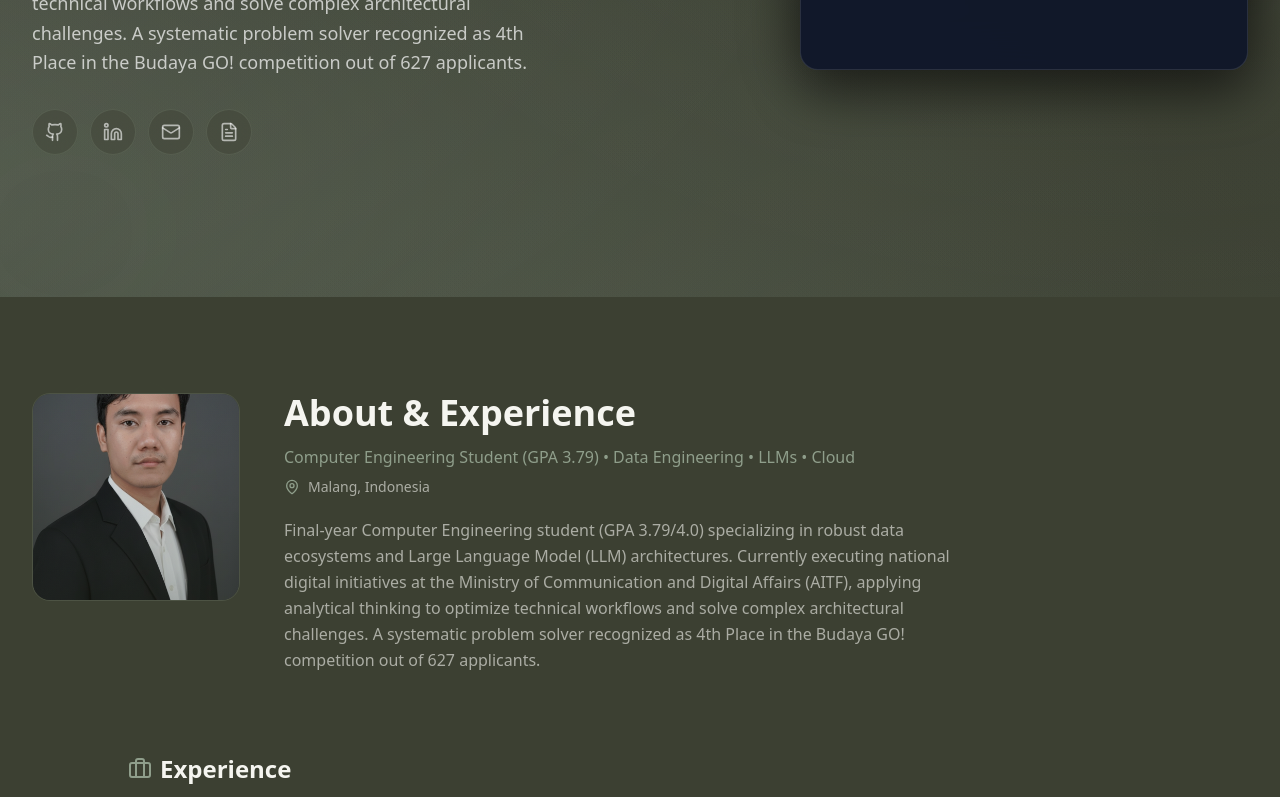
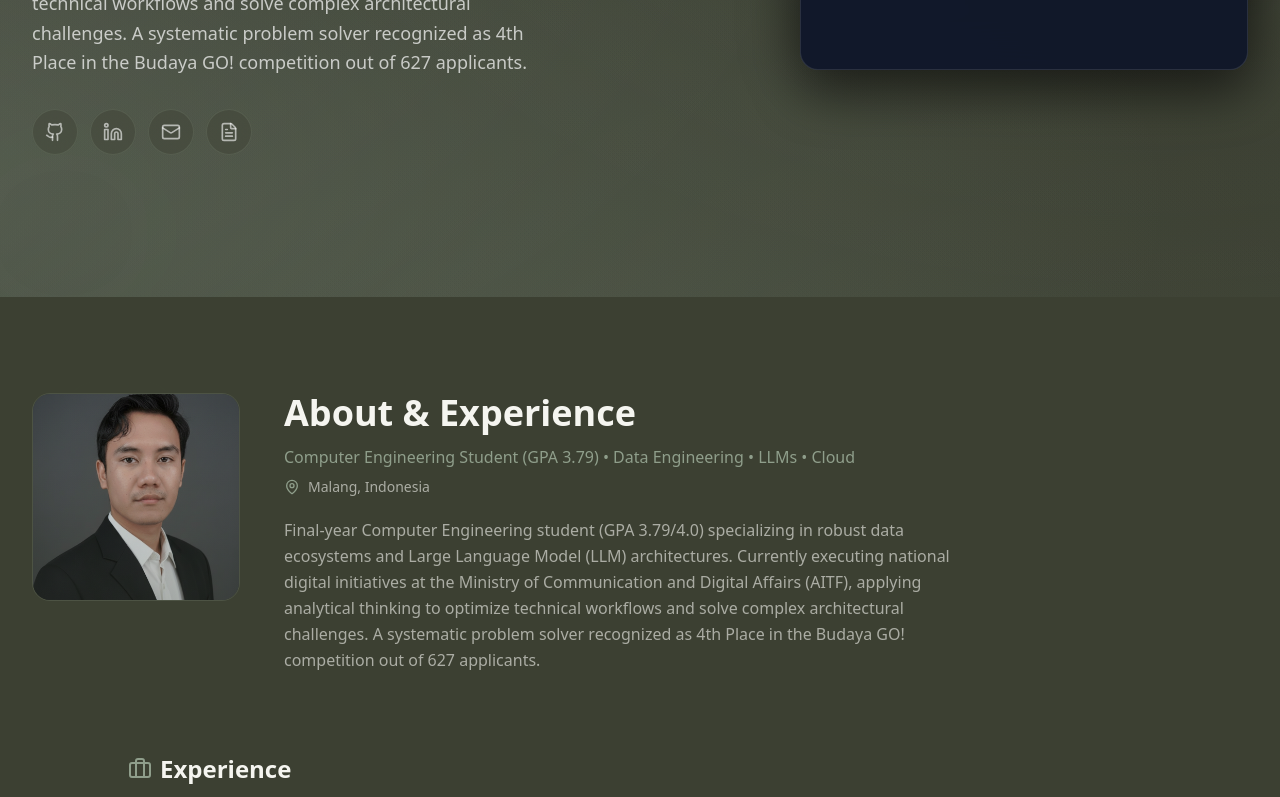
Before and after one commit to lalalostcode/web-portofolio-lalalost.code, a Next.js app: page / in a window 1280 px wide. Shown: the part 503-1300 px from the top of the page. Built offline with nearby package versions, Linux system fonts and the light colour scheme.

Commit message:
just fix the homepage

```diff
--- a/src/components/sections/about-experience.tsx
+++ b/src/components/sections/about-experience.tsx
@@ -85,7 +85,7 @@ export function AboutExperience() {
                 src="/pasfotoprofesional.png"
                 alt={personalInfo.name}
                 fill
-                className="object-cover"
+                className="object-cover object-[50%_20%]"
                 priority
               />
               {/* Subtle overlay */}
```
